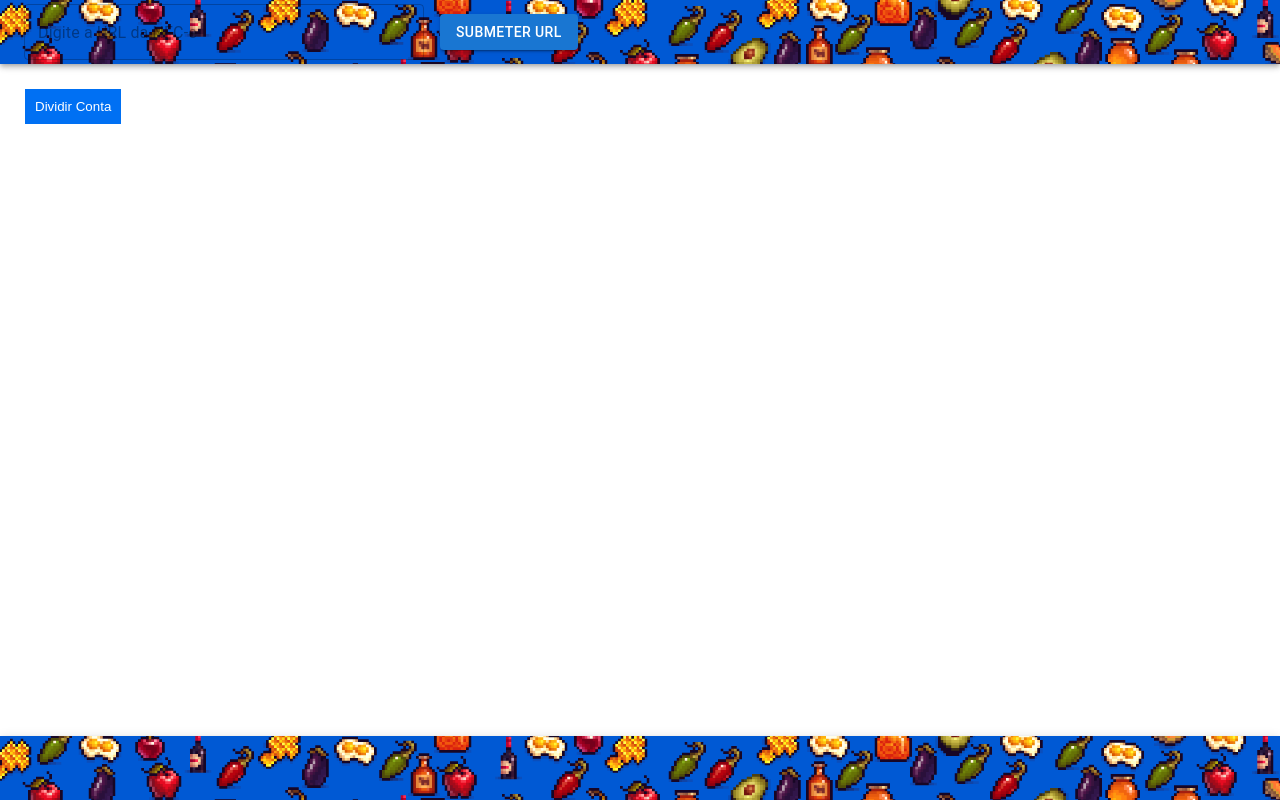
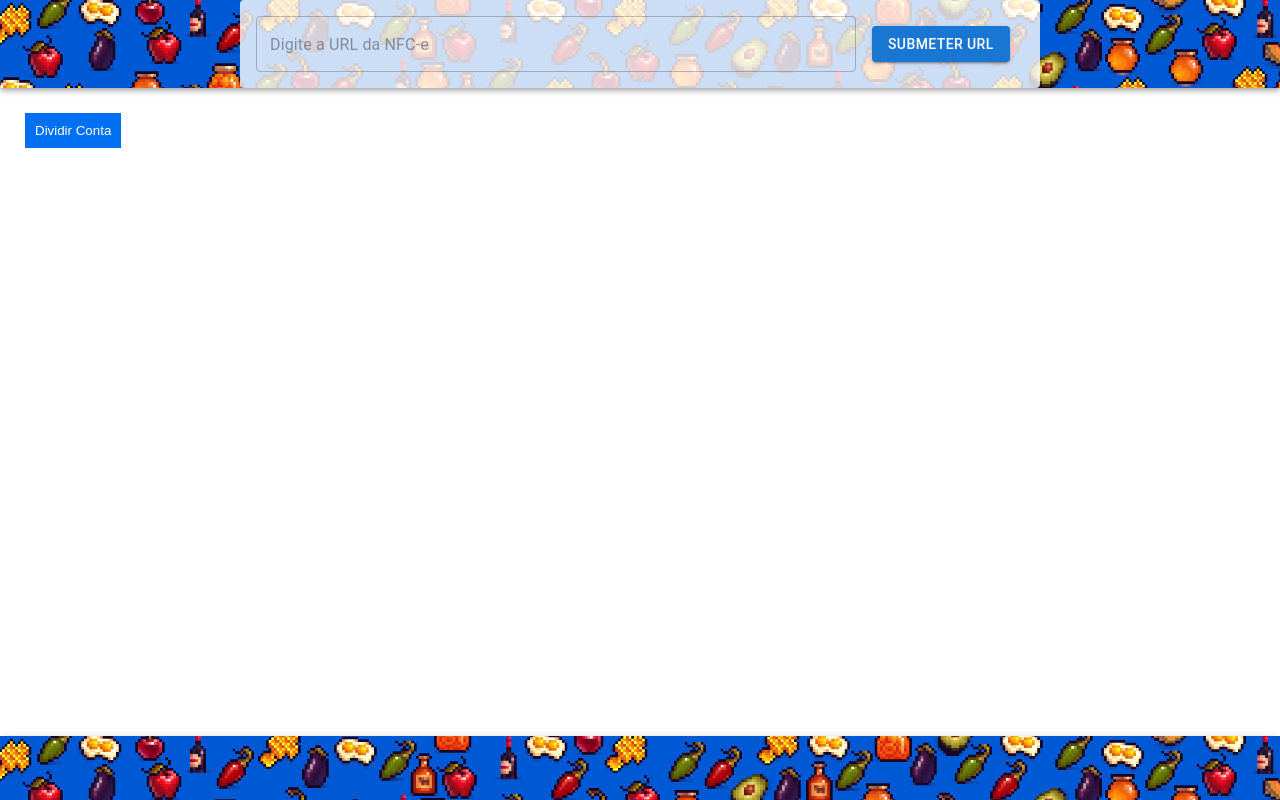
Before and after one commit to jpsousas/divideai, a Next.js app: page / in a window 1280 px wide. Built offline with nearby package versions, Linux system fonts and the light colour scheme.

Commit message:
estilização da header meramente pra embelezar

```diff
--- a/src/app/components/Header.js
+++ b/src/app/components/Header.js
@@ -14,11 +14,21 @@ const Header = ({ onSubmit }) => {
       backgroundImage: 'url(/header-footer-image.png)',
       backgroundSize: 'cover',
     }}>
-      <Toolbar>
+      <Toolbar sx={{ // centralizar a box contendo o input e botao
+          height: '100%',
+          display: 'flex',
+          alignItems: 'center',
+          justifyContent: 'center',
+        }}>
         <Box
           component="form"
           onSubmit={handleSubmit}
-          sx={{ display: 'flex', alignItems: 'center', width: '100%' }}  // Ajuste aqui
+          sx={{ display: 'flex',
+                alignItems: 'center',
+                width: '80%' ,backgroundColor: 'rgba(255, 255, 255, 0.8)',
+                padding: 2,
+                borderRadius: 1,
+                maxWidth: 800,}}  // ajustado os atributo da box mera estilização
         >
           <TextField
             value={url}
@@ -26,7 +36,7 @@ const Header = ({ onSubmit }) => {
             placeholder="Digite a URL da NFC-e"
             variant="outlined"
             fullWidth
-            sx={{ maxWidth: 400, marginRight: 2 }}  // Defina a largura máxima desejada
+            sx={{ maxWidth: 600, marginRight: 2 }}  // Defina a largura máxima desejada
           />
           <Button variant="contained" color="primary" type="submit">
             Submeter URL
--- a/src/app/components/popUp.js
+++ b/src/app/components/popUp.js
@@ -1,3 +1,4 @@
+//pop.js
 import React, { useState } from 'react';
 
 const DividiPopup = ({ isOpen, onClose, onConfirm }) => {
```
